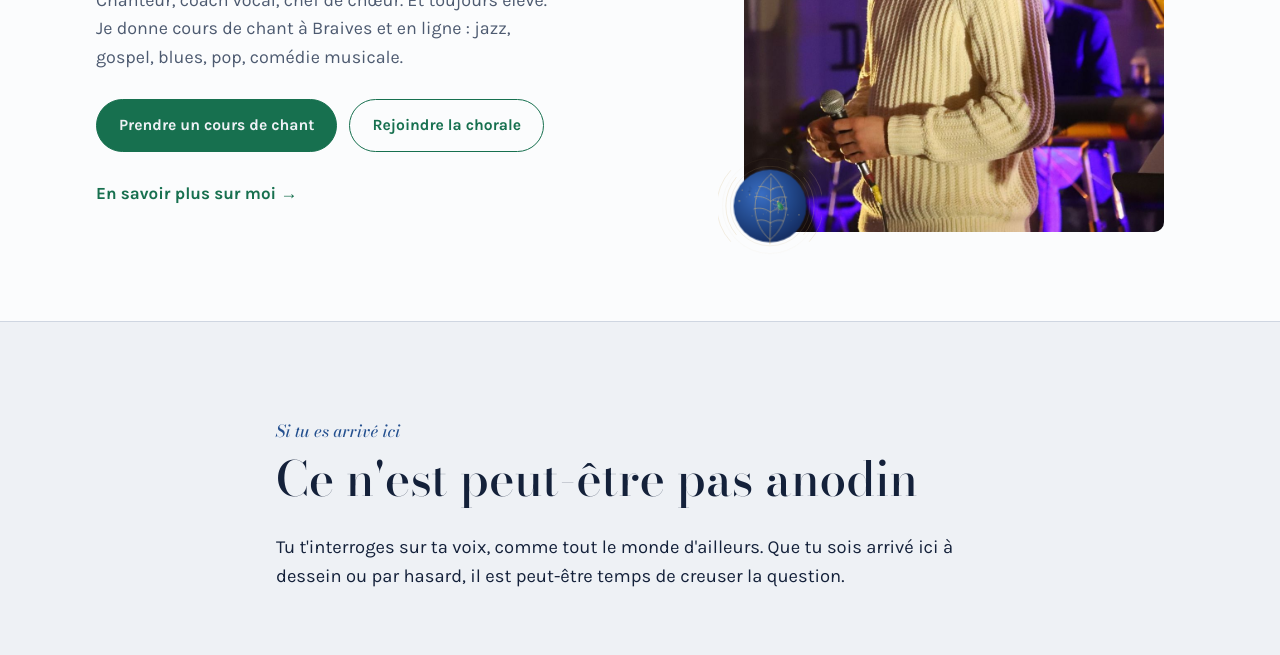
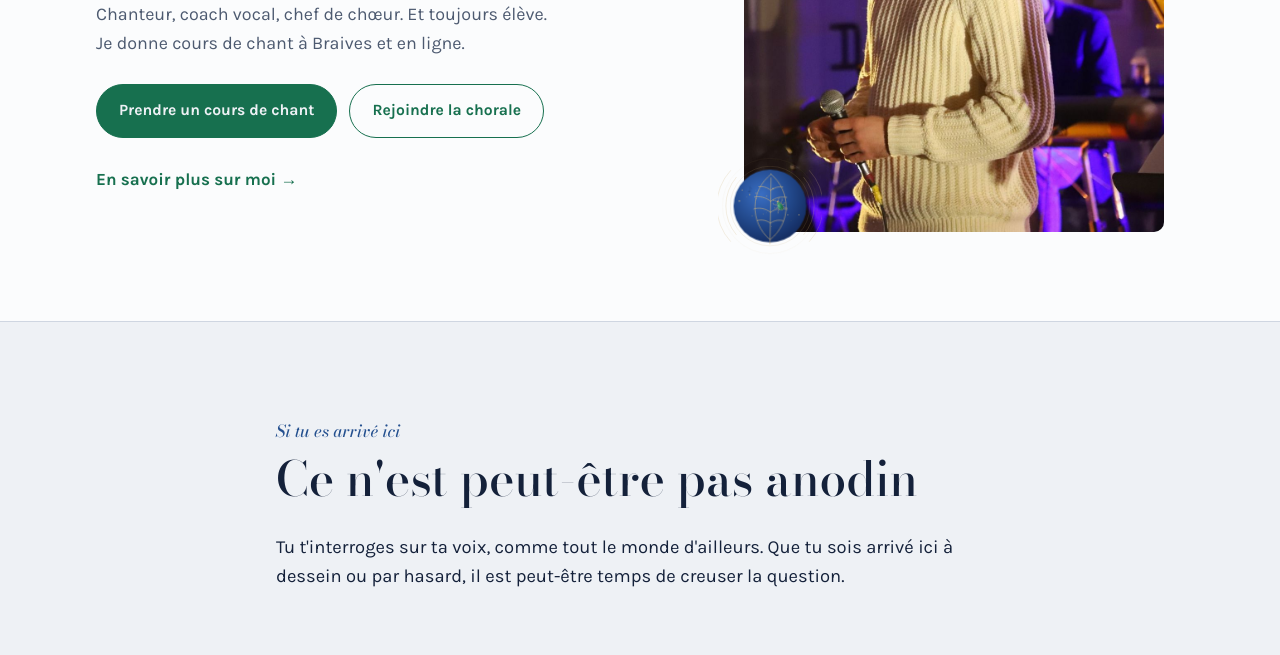
Before and after one commit to roderickvelings-max/Roderickvelings.com, a plain HTML site: page index.html in a window 1280 px wide. Shown: the part 445-1100 px from the top of the page. Drawn offline with nearby package versions, Linux system fonts and the light colour scheme; animation ran at ten frames a second; a script that the page names is missing; a web font is replaced by a local one.

Commit message:
Accueil : présentation sans la liste des styles
Co-Authored-By: Claude Opus 5.5 <noreply@anthropic.com>
Claude-Session: https://claude.ai/code/session_01CkvRFPtbb6bZwtYC5Np4CD

```diff
--- a/index.html
+++ b/index.html
@@ -43,7 +43,7 @@
       <h1>Hey, moi c'est Roderick.</h1>
       <p class="hand">On fait un bout de chemin ensemble&nbsp;?</p>
 
-      <p class="roles">Chanteur, coach vocal, chef de chœur. Et toujours élève. Je donne cours de chant à Braives et en ligne : jazz, gospel, blues, pop, comédie musicale.</p>
+      <p class="roles">Chanteur, coach vocal, chef de chœur. Et toujours élève. Je donne cours de chant à Braives et en ligne.</p>
       <div class="ctas">
         <a class="btn primary" href="/cours">Prendre un cours de chant</a>
         <a class="btn" href="/choeur#rejoindre">Rejoindre la chorale</a>
```
